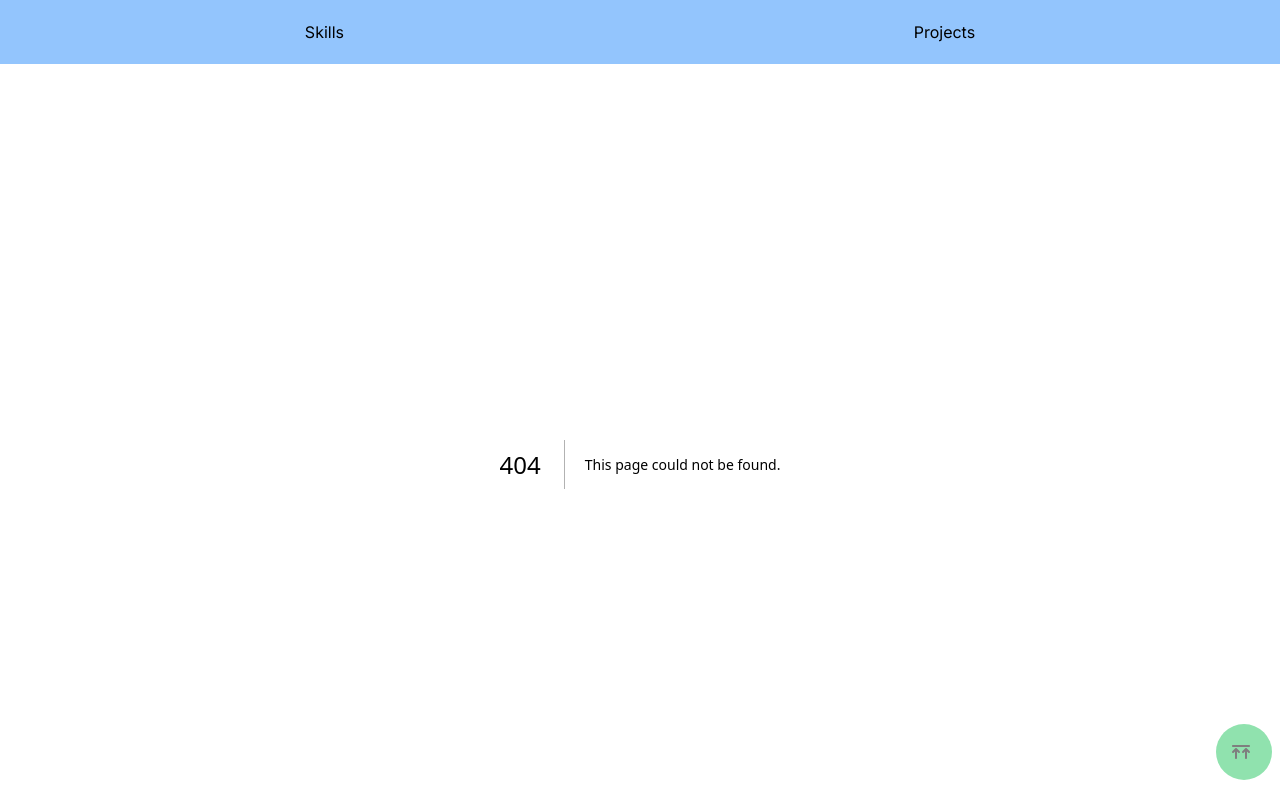
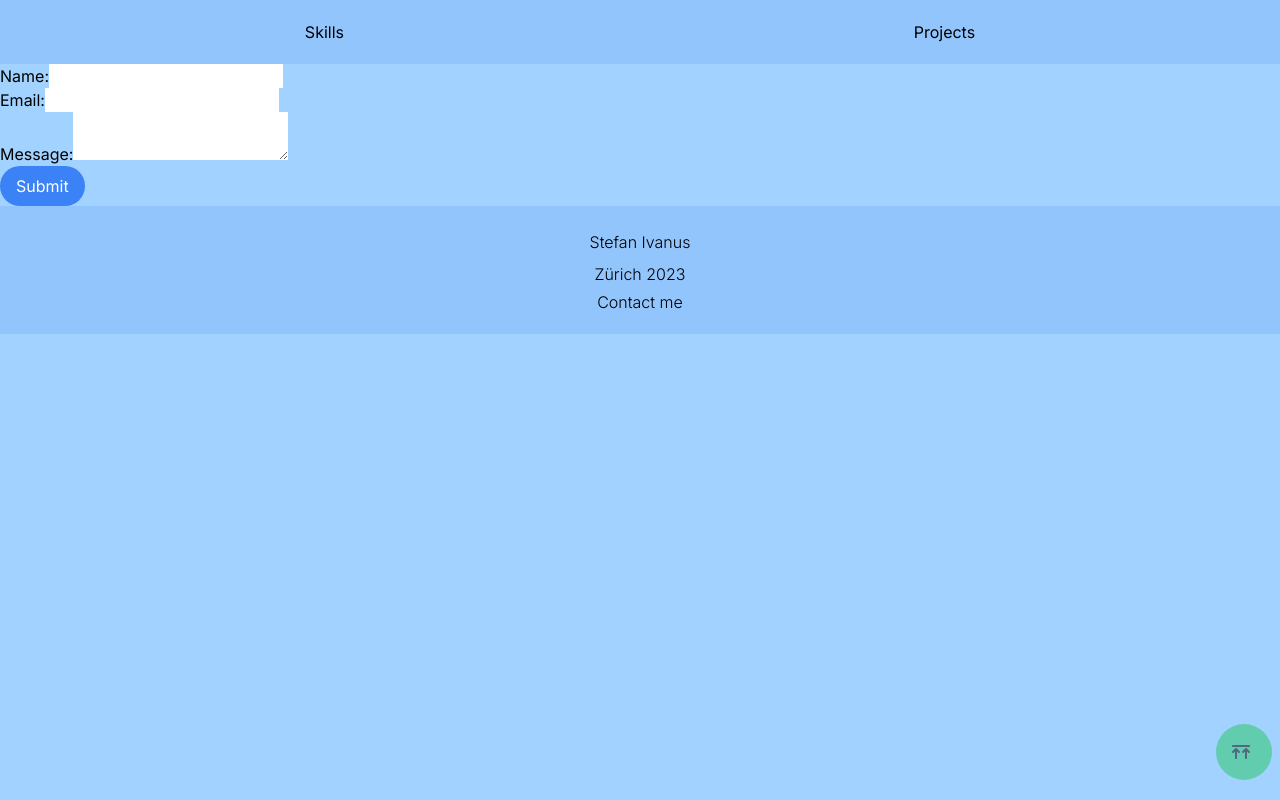
Before and after one commit to Stef14-bit/portfolio_iv, a Next.js app: page /contact in a window 1280 px wide. Before the commit this address had no page. Shown: the top 800 px of the page. Built offline with nearby package versions, Linux system fonts and the light colour scheme.

Commit message:
implemented new contact page

```diff
--- a/app/components/ProjectCard.tsx
+++ b/app/components/ProjectCard.tsx
@@ -9,19 +9,21 @@ type Props = {
 
 const ProjectCard = (props: Props) => {
   return (
-    <div className=" bg-gray-200 flex flex-col justify-center content-around rounded-md  m-10 p-5 shadow-black shadow-2xl max-w-sm">
+    <div className=" bg-gray-200 flex flex-col justify-center content-between rounded-md  m-10 p-5 shadow-black shadow-2xl max-w-sm">
       <iframe src={props.projectUrl} title={props.projectName}></iframe>
       <h2 className="py-5 font-light text-2xl">{props.projectName}</h2>
       <p className="font-light text-sm">{props.projectDescription}</p>
       <div className=" my-5 h-10 flex  items-center justify-around rounded-md font-light text-xs md:text-lg">
         <a
           className="bg-green-500 h-full w-full flex items-center justify-center rounded-l-md  hover:shadow-md hover:shadow-black"
-          href={props.projectUrl}>
+          href={props.projectUrl}
+          target="_blank">
           Visit website
         </a>
         <a
           className="bg-blue-500 h-full w-full flex items-center justify-center rounded-r-md hover:shadow-md hover:shadow-black"
-          href={props.gitUrl}>
+          href={props.gitUrl}
+          target="_blank">
           Visit GitHub
         </a>
       </div>
--- /dev/null
+++ b/app/contact/page.tsx
@@ -0,0 +1,92 @@
+"use client";
+import React, { useState } from "react";
+import emailjs from "emailjs-com";
+
+const ContactForm: React.FC = () => {
+  const [name, setName] = useState("");
+  const [email, setEmail] = useState("");
+  const [message, setMessage] = useState("");
+  const [isSubmitting, setIsSubmitting] = useState(false);
+  const [isSubmitted, setIsSubmitted] = useState(false);
+
+  const handleSubmit = async (e: React.FormEvent) => {
+    e.preventDefault();
+
+    setIsSubmitting(true);
+
+    try {
+      // Replace with your own EmailJS template ID and user ID
+      const templateId = "template_s3oddtb";
+      const userId = "oima6GjDFnvBEc6bQ";
+
+      const templateParams = {
+        from_name: name,
+        from_email: email,
+        message,
+      };
+
+      await emailjs.send("default_service", templateId, templateParams, userId);
+
+      setIsSubmitted(true);
+      setName("");
+      setEmail("");
+      setMessage("");
+    } catch (error) {
+      console.error("Error sending email:", error);
+    }
+
+    setIsSubmitting(false);
+  };
+
+  return (
+    <div>
+      {isSubmitted ? (
+        <div className="text-green-600">
+          Thank you for your message! We will get back to you soon.
+        </div>
+      ) : (
+        <form onSubmit={handleSubmit}>
+          <div>
+            <label htmlFor="name">Name:</label>
+            <input
+              type="text"
+              id="name"
+              value={name}
+              onChange={(e) => setName(e.target.value)}
+              required
+            />
+          </div>
+          <div>
+            <label htmlFor="email">Email:</label>
+            <input
+              type="email"
+              id="email"
+              value={email}
+              onChange={(e) => setEmail(e.target.value)}
+              required
+            />
+          </div>
+          <div>
+            <label htmlFor="message">Message:</label>
+            <textarea
+              id="message"
+              value={message}
+              onChange={(e) => setMessage(e.target.value)}
+              required
+            />
+          </div>
+          <div>
+            <button
+              type="submit"
+              className="bg-blue-500 text-white px-4 py-2 rounded-full"
+              disabled={isSubmitting}>
+              {isSubmitting ? "Submitting..." : "Submit"}
+            </button>
+          </div>
+        </form>
+      )}
+    </div>
+  );
+};
+
+export default ContactForm;
--- a/app/layout.tsx
+++ b/app/layout.tsx
@@ -18,9 +18,9 @@ export default function RootLayout({
   children: React.ReactNode;
 }) {
   return (
-    <html lang="en">
-      <BackToTop />
+    <html lang="en" className="scroll-smooth">
       <body className={inter.className}>
+        <BackToTop />
         <Navbar />
         {children}
         <Footer />
```
